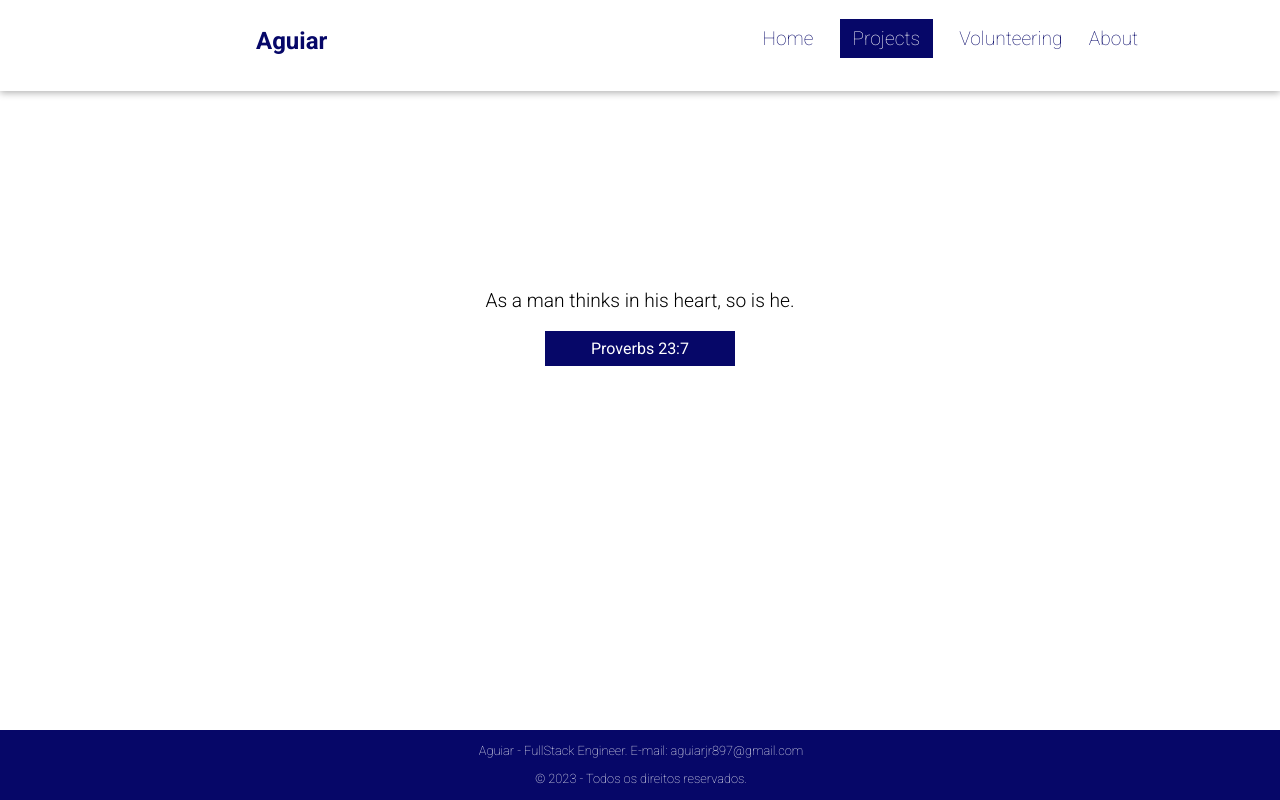
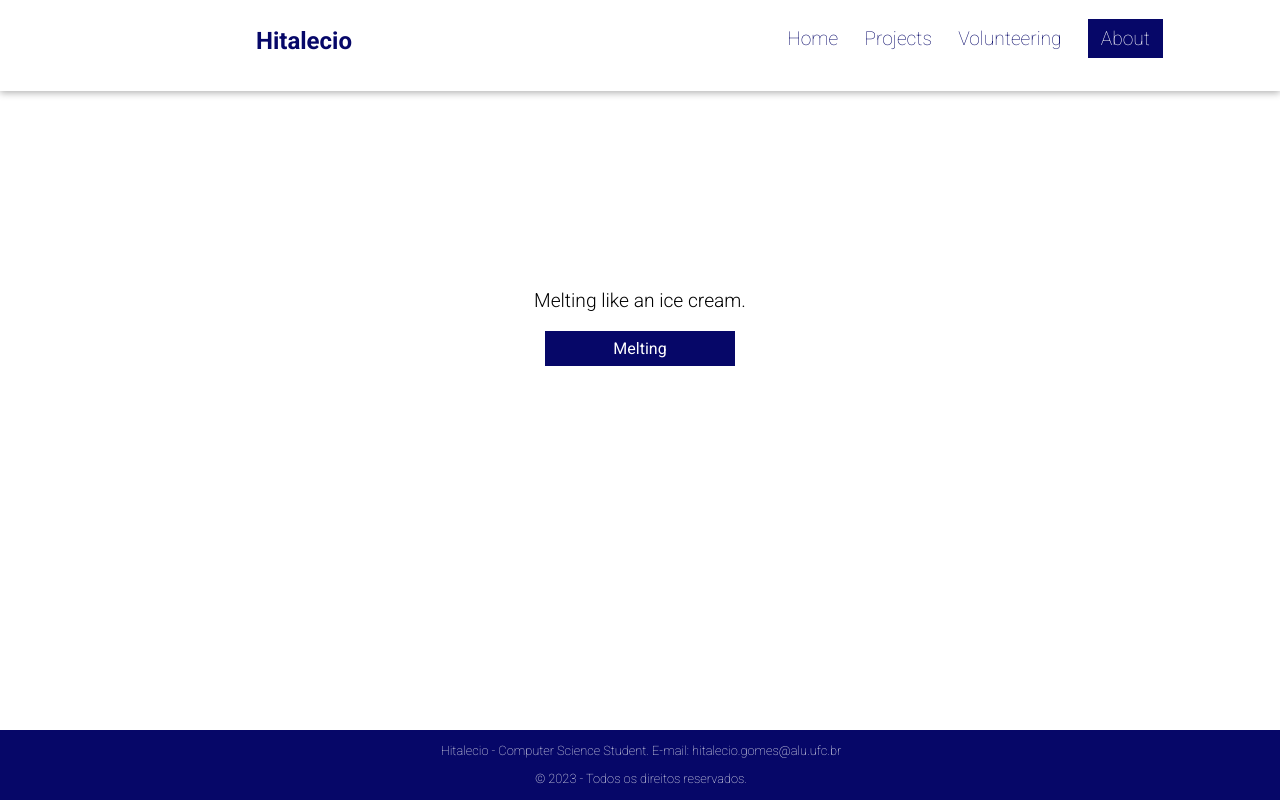
Before and after one commit to hitalecig/hitalecig.github.io, a plain HTML site: page projects.html in a window 1280 px wide. Drawn offline with Linux system fonts and the light colour scheme.

Commit message:
added my informations

```diff
--- a/projects.html
+++ b/projects.html
@@ -5,7 +5,7 @@
     <meta charset="UTF-8">
     <meta http-equiv="X-UA-Compatible" content="IE=edge">
     <meta name="viewport" content="width=device-width, initial-scale=1.0">
-    <title>Aguiar</title>
+    <title>Hitalecio</title>
     <link rel="stylesheet" type="text/css" href="./index.css" media="screen" />
 
     <link rel="preconnect" href="https://fonts.googleapis.com">
@@ -18,27 +18,28 @@
 
 <body>
     <header>
-        <h1>Aguiar</h1>
+        <h1>Hitalecio</h1>
         <a href="#" class="menu-icon" onclick="toggleMenu()">&#9776;</a>
         <nav id="menu-h" class="menu-hide">
             <ul>
                 <li><a href="./">Home</a></li>
-                <li><a href="./projects.html"  id="icon-nav-current">Projects</a></li>
+                <li><a href="./projects.html">Projects</a></li>
                 <li><a href="./volunteering.html">Volunteering</a></li>
-                <li><a href="./about.html">About</a></li>
+                <li><a href="./about.html" id="icon-nav-current">About</a></li>
             </ul>
         </nav>
     </header>
     <section id="text-home-container">
-        <p id="text-home">As a man thinks in his heart, so is he.</p>
+        <p id="text-home">Melting like an ice cream.</p>
         <div id="proverb">
-            Proverbs 23:7
+            Melting
         </div>
     </section>
     <footer>
-        <p>Aguiar - FullStack Engineer. E-mail: aguiarjr897@gmail.com</p>
+        <p>Hitalecio - Computer Science Student. E-mail: hitalecio.gomes@alu.ufc.br</p>
         <p>&copy; 2023 - Todos os direitos reservados.</p>
     </footer>
+
 
 </body>
 <script>
```
